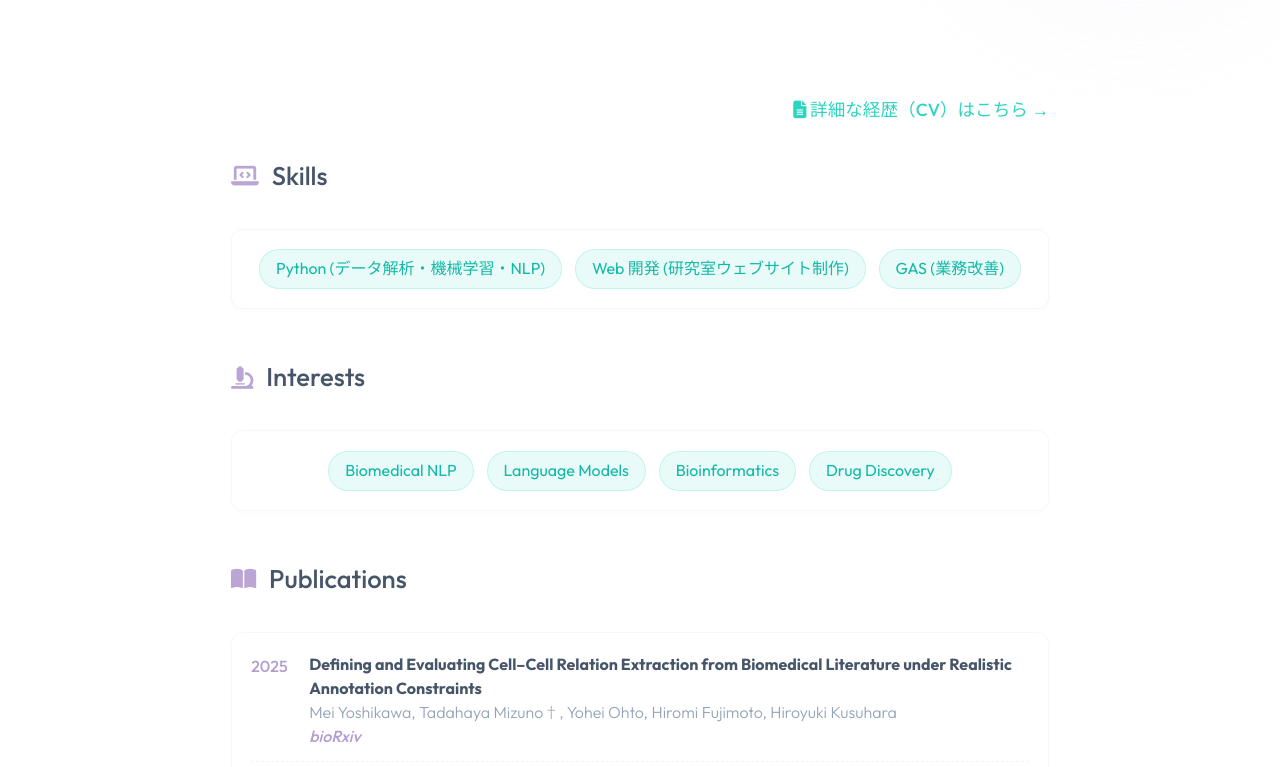
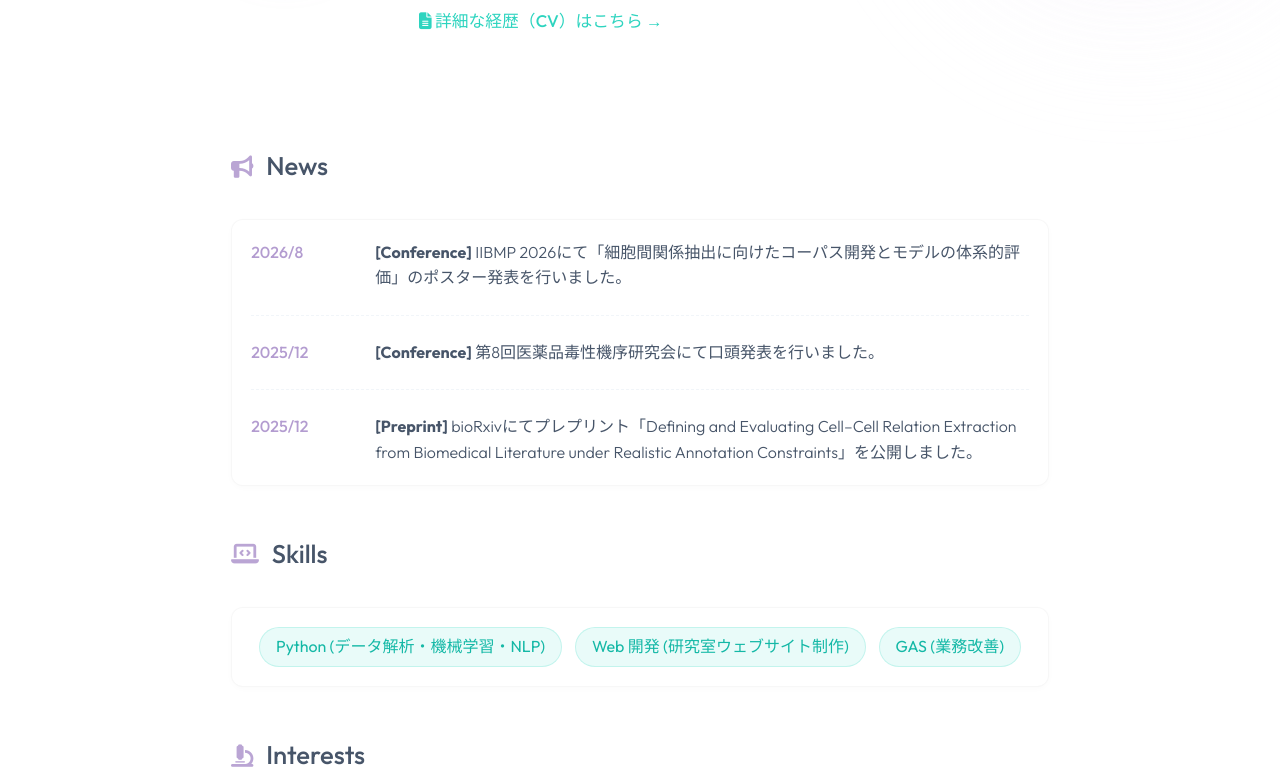
Before and after one commit to DevWithKaiju/DevWithKaiju.github.io, an Astro site: page / in a window 1280 px wide. Shown: the part 333-1100 px from the top of the page. Built offline with nearby package versions, Linux system fonts and the light colour scheme; Astro itself is replaced by a stand-in of ours.

Commit message:
トップとCVのすみわけ

```diff
--- a/src/pages/index.astro
+++ b/src/pages/index.astro
@@ -26,15 +26,42 @@ const publications = (await getCollection('publications')).sort(
           <a href={`https://www.linkedin.com/in/${author.linkedin}`} class="hero-social-link" target="_blank" rel="noopener noreferrer"><i class="fab fa-linkedin-in"></i></a>
           <a href={`https://orcid.org/${author.orcid}`} class="hero-social-link" target="_blank" rel="noopener noreferrer"><i class="fab fa-orcid"></i></a>
         </div>
+        <div style="margin-top: 1.5rem;">
+          <a href="/cv/" class="gallery-link" style="font-size: 1.05rem; font-weight: 500;"><i class="fas fa-file-alt"></i> 詳細な経歴（CV）はこちら &rarr;</a>
+        </div>
       </div>
     </div>
   </div>
 
   <div class="modern-content-wrapper">
 
-    <div style="text-align: right; margin-bottom: 2rem;">
-      <a href="/cv/" class="gallery-link" style="font-size: 1.1rem; font-weight: 500;"><i class="fas fa-file-alt"></i> 詳細な経歴（CV）はこちら &rarr;</a>
-    </div>
+
+
+    <section class="modern-section">
+      <h2 class="section-title"><i class="fas fa-bullhorn"></i> News</h2>
+      <div class="modern-card">
+        <ul class="timeline-list">
+          <li>
+            <div class="timeline-date">2026/8</div>
+            <div class="timeline-content">
+              <strong>[Conference]</strong> IIBMP 2026にて「細胞間関係抽出に向けたコーパス開発とモデルの体系的評価」のポスター発表を行いました。
+            </div>
+          </li>
+          <li>
+            <div class="timeline-date">2025/12</div>
+            <div class="timeline-content">
+              <strong>[Conference]</strong> 第8回医薬品毒性機序研究会にて口頭発表を行いました。
+            </div>
+          </li>
+          <li>
+            <div class="timeline-date">2025/12</div>
+            <div class="timeline-content">
+              <strong>[Preprint]</strong> bioRxivにてプレプリント「<a href="https://doi.org/10.64898/2025.12.01.691726" target="_blank" rel="noopener noreferrer" class="hover-link">Defining and Evaluating Cell–Cell Relation Extraction from Biomedical Literature under Realistic Annotation Constraints</a>」を公開しました。
+            </div>
+          </li>
+        </ul>
+      </div>
+    </section>
 
     <section class="modern-section">
       <h2 class="section-title"><i class="fas fa-laptop-code"></i> Skills</h2>
```
Also changed, not shown: src/pages/cv.astro (+16 -15 lines).
